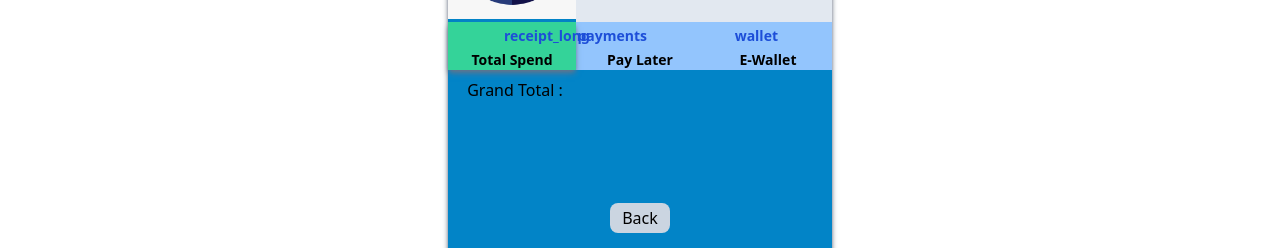
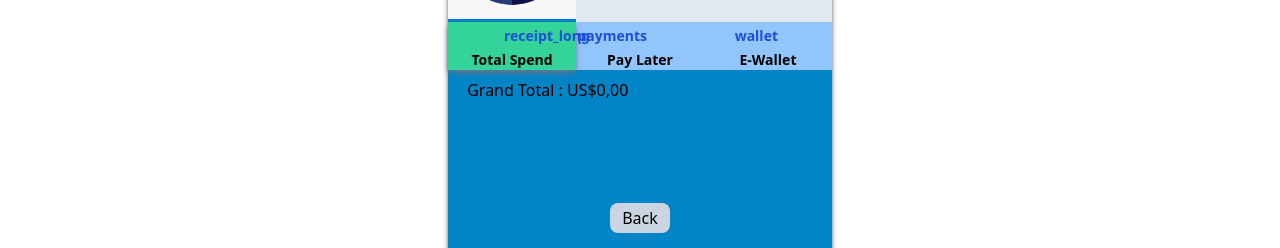
Before and after one commit to GaluhPncWirs/e-commerce_React_js, a React app: page /profile in a window 1280 px wide. Shown: the part 315-563 px from the top of the page. Built offline with nearby package versions, Linux system fonts and the light colour scheme; no server answers; sample sign-in values are in the browser's storage; the HTML template or start-up script is replaced by a standard one.

Commit message:
menambahkan fungsi total spend

```diff
--- a/src/component/allProductBuy.jsx
+++ b/src/component/allProductBuy.jsx
@@ -1,8 +1,14 @@
-export default function AllProductBuy() {
+export default function AllProductBuy({ displayPrice }) {
   return (
     <div className="w-[90%] h-32 mx-auto pt-2">
       <div>
-        <h1>Grand Total :</h1>
+        <h1>
+          Grand Total :{" "}
+          {displayPrice.toLocaleString("id-ID", {
+            style: "currency",
+            currency: "USD",
+          })}
+        </h1>
       </div>
     </div>
   );
--- a/src/pages/profile.jsx
+++ b/src/pages/profile.jsx
@@ -7,12 +7,33 @@ import AllProductBuy from "../component/allProductBuy";
 import { fakeStoreApi } from "../services/getDataApi";
 
 export default function ProfileUser() {
-  const [bar, setBar] = useState(null);
+  const [bar, setBar] = useState("");
   const [getProduk, setGetProduk] = useState([]);
+  const [getDataToApi, setGetDataToApi] = useState([]);
+  const [displayPrice, setDisplayPrice] = useState(0);
+
+  useEffect(() => {
+    setGetProduk(JSON.parse(localStorage.getItem("product")) || []);
+  }, []);
+
+  useEffect(() => {
+    fakeStoreApi((getData) => setGetDataToApi(getData));
+  }, []);
+
+  useEffect(() => {
+    let sum = 0;
+    for (const i of getProduk) {
+      const findId = getDataToApi.find((identity) => identity.id === i.id);
+      if (findId) {
+        sum += i.qty * findId.price;
+      }
+    }
+    setDisplayPrice(sum);
+  }, [getProduk, getDataToApi]);
+
   useEffect(() => {
     const navigate = document.querySelectorAll(".navigate li");
-    function navClick(event) {
-      setBar(event.target.getAttribute("data"));
+    function navClick() {
       navigate.forEach((nav) => {
         nav.classList.remove("bgProfile");
       });
@@ -25,12 +46,9 @@ export default function ProfileUser() {
     };
   }, []);
 
-  useEffect(() => {
-    fakeStoreApi((getData) => setGetProduk(getData));
-  }, []);
-
-  // const getitem = JSON.parse(localStorage.getItem("product")).map((a) => a.qty);
-  // console.log(getitem);
+  function handleNavBar(event) {
+    setBar(event);
+  }
 
   return (
     <div>
@@ -60,20 +78,23 @@ export default function ProfileUser() {
           </div>
           <div className="bg-blue-300 h-12">
             <ul className="flex font-semibold relative h-full navigate">
-              <li className="profileBar bgProfile" data="kesatu">
+              <li
+                className="profileBar bgProfile"
+                onClick={() => handleNavBar("kesatu")}
+              >
                 <span className="material-symbols-outlined absolute top-1 left-14 text-blue-700">
                   receipt_long
                 </span>
                 Total Spend
               </li>
-              <li className="profileBar" data="kedua">
+              <li className="profileBar" onClick={() => handleNavBar("kedua")}>
                 {" "}
                 <span className="material-symbols-outlined absolute top-1 right-[185px] text-blue-700">
                   payments
                 </span>
                 Pay Later
               </li>
-              <li className="profileBar" data="ketiga">
+              <li className="profileBar" onClick={() => handleNavBar("ketiga")}>
                 <span className="material-symbols-outlined absolute top-1 right-[54px] text-blue-700">
                   wallet
                 </span>{" "}
@@ -81,13 +102,15 @@ export default function ProfileUser() {
               </li>
             </ul>
           </div>
+          <div className="overflow-auto">
             {bar === "kedua" ? (
               <div>Total paylater you</div>
             ) : bar === "ketiga" ? (
               <div>Total wallet You</div>
             ) : (
-            <AllProductBuy />
+              <AllProductBuy displayPrice={displayPrice} />
             )}
+          </div>
           <div className="text-center mt-2">
             <Link className="bg-slate-300 px-3 py-1 rounded-lg" to="/products">
               Back
```
Lines whose indentation alone changed are shown as unchanged.
